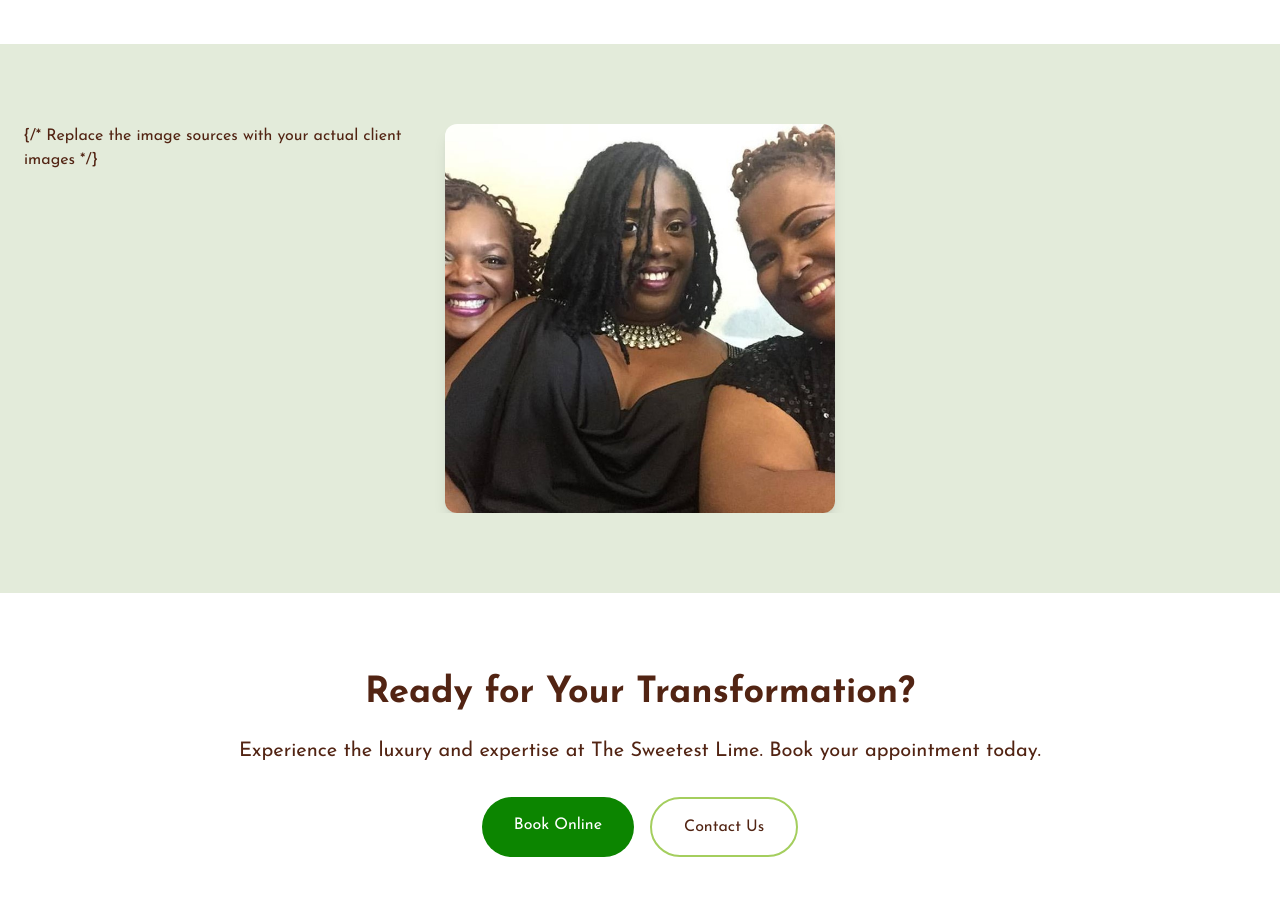
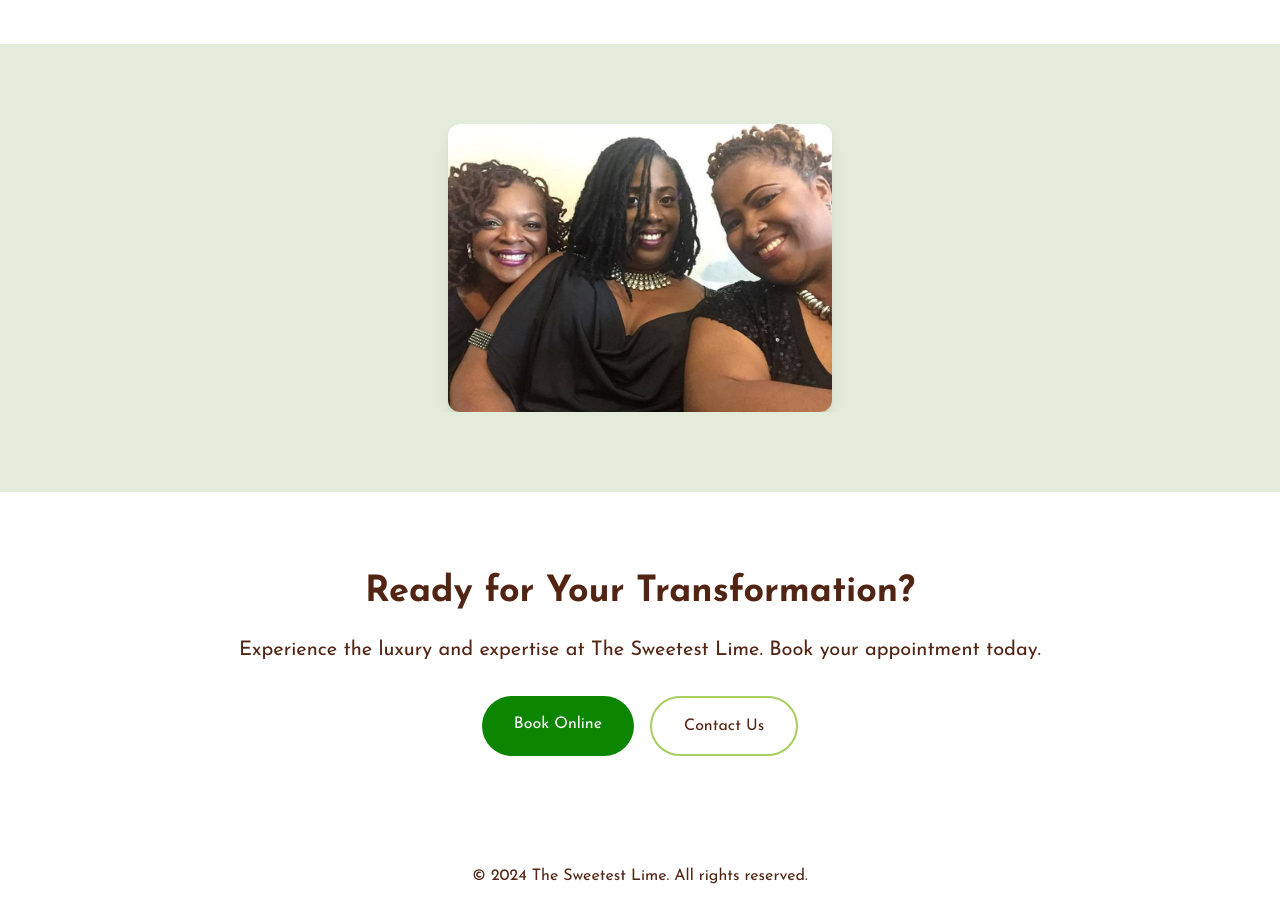
Before and after one commit to jdotglove/the-sweetest-lime-web, a Nuxt app: page / in a window 1280 px wide. Shown: the part 3920-4842 px from the top of the page. Built offline with nearby package versions, Linux system fonts and the light colour scheme.

Commit message:
fix aspect

```diff
--- a/pages/index.vue
+++ b/pages/index.vue
@@ -537,12 +537,10 @@ useSeo({
       <div class="container mx-auto">
         <div class="relative">
           <div ref="clientsContainer"
-            class="flex md:grid md:grid-cols-3 gap-8 overflow-x-auto snap-x snap-mandatory scroll-smooth no-scrollbar">
-            {/* Replace the image sources with your actual client images */}
+            class="flex md:grid md:grid-cols-3 lg:flex lg:justify-center gap-8 overflow-x-auto snap-x snap-mandatory scroll-smooth no-scrollbar">
             <div v-for="(image, index) in happyClients" :key="index" class="min-w-[85vw] md:min-w-0 snap-center">
-              <div
-                class="aspect-square rounded-xl overflow-hidden shadow-lg hover:shadow-xl transition-all duration-300">
-                <img :src="image.src" :alt="image.alt" class="w-full h-full object-cover" />
+              <div class="aspect-auto rounded-xl overflow-hidden shadow-lg hover:shadow-xl transition-all duration-300">
+                <img :src="image.src" :alt="image.alt" class="w-full h-full lg:w-[30dvw] object-cover" />
               </div>
             </div>
           </div>
```
